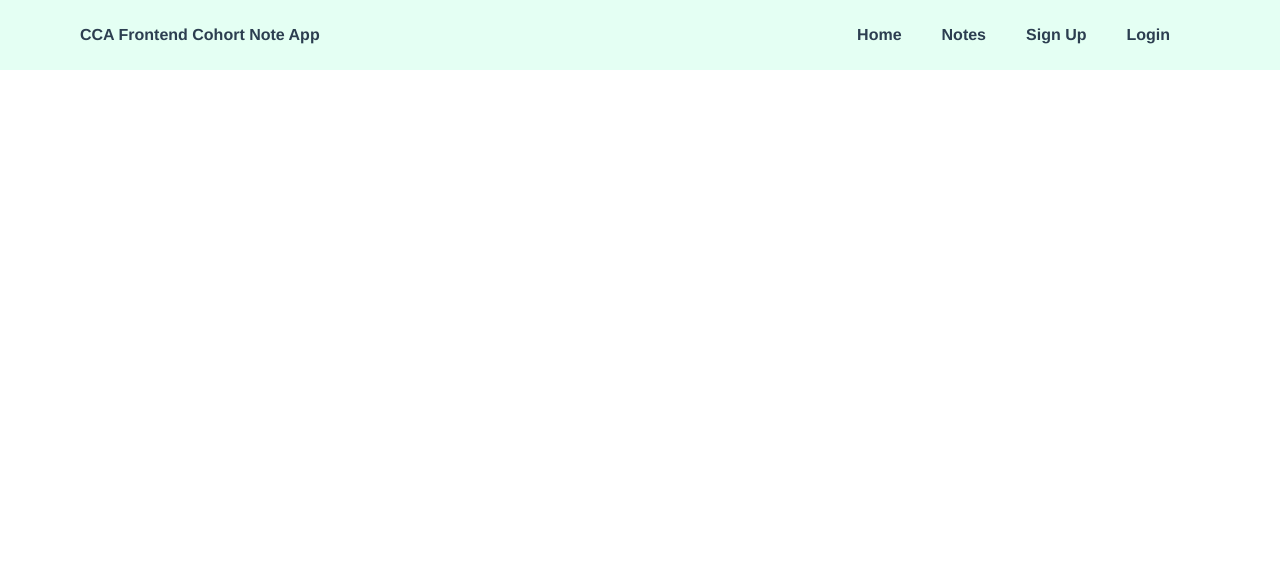
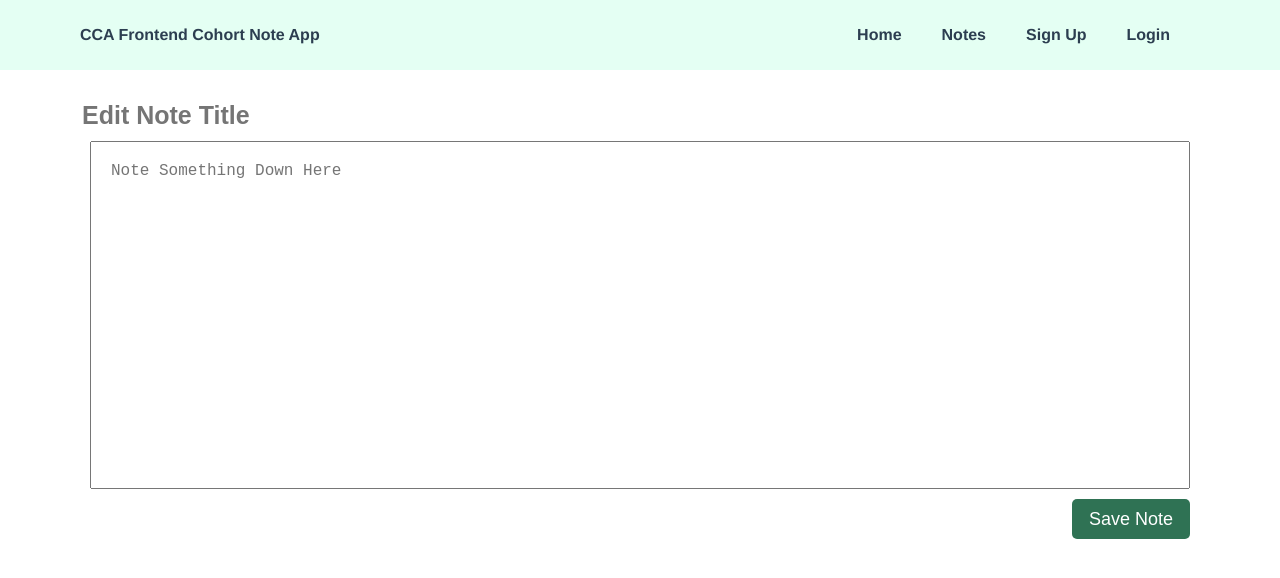
Before and after one commit to EgoLydia/cca-notes-application, a Vue app: page /add-note in a window 1280 px wide. Shown: the top 578 px of the page. Built offline with nearby package versions, Linux system fonts and the light colour scheme; the HTML template or start-up script is replaced by a standard one.

Commit message:
fixed create note bug

```diff
--- a/src/components/AddNotes.vue
+++ b/src/components/AddNotes.vue
@@ -43,8 +43,9 @@ export default {
   },
 
   methods: {
-    createNote() {
-      this.$store.dispatch("createNote", this.noteData);
+    async createNote() {
+      await this.$store.dispatch("createNote", this.noteData);
+      this.$store.dispatch("fetchNotes");
       this.noteListRoute();
     },
     noteListRoute() {
--- a/src/router/index.js
+++ b/src/router/index.js
@@ -24,12 +24,11 @@ const routes = [
   {
     path: "/note-component-page/:id",
     name: "note-component-page",
-    component: () =>
-      import(/* webpackChunkName: "about" */ "../views/NoteComponentPage.vue"),
+    component: () => import("../views/NoteComponentPage.vue"),
     props: true,
   },
   {
-    path: "/addNotePage",
+    path: "/add-note",
     name: "AddNotePage",
     component: () => import("../views/AddNotePage.vue"),
   },
--- a/src/store/index.js
+++ b/src/store/index.js
@@ -71,17 +71,15 @@ export default createStore({
         context.commit("deleteNote", id);
       });
     },
-    createNote(context, payload) {
+    async createNote(_, payload) {
       console.log("created");
-      axios
+      await axios
         .post(`${BASE_URL}/Notes/create-note`, {
           creatorUserId: payload.creatorUserId,
           title: payload.title,
           content: payload.content,
         })
-        .then(() => {
-          context.commit("addNote", payload);
-        })
+        .then(() => {})
         .catch(error => console.log(error));
     },
   },
```
